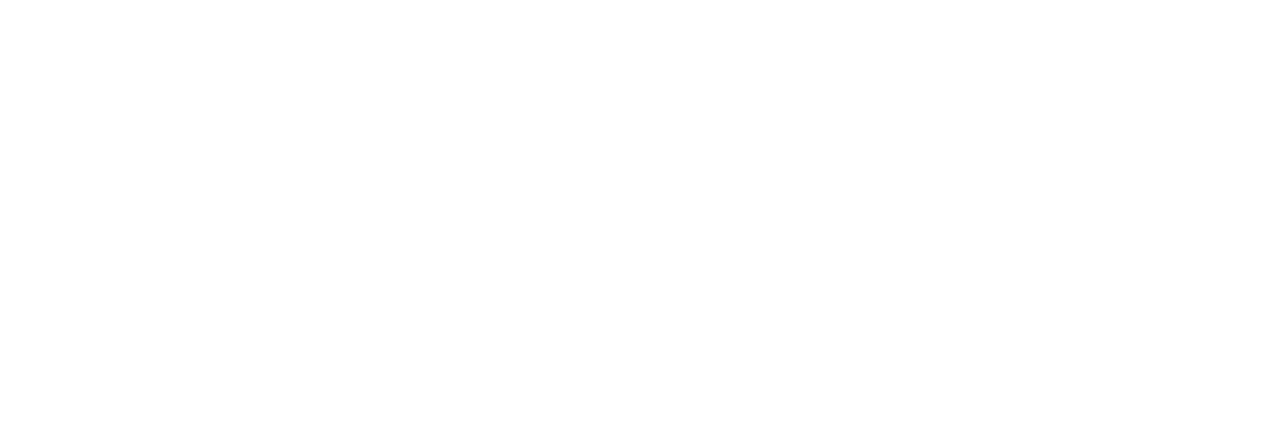
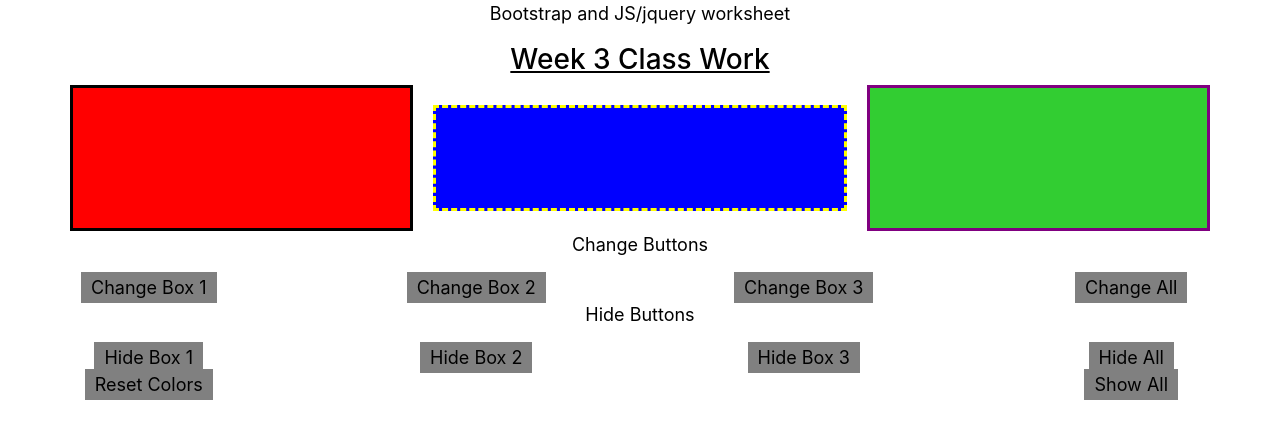
Before and after one commit to Kirby-Nichols/TCP-Boot-js-hw, a plain HTML site: page index.html in a window 1280 px wide. Drawn offline with nearby package versions, Linux system fonts and the light colour scheme.

Commit message:
update hmwk

```diff
--- a/CSS/style.css
+++ b/CSS/style.css
@@ -0,0 +1,70 @@
+body{
+    text-align: center;
+    color: black;
+    font-size: 18px;
+}
+
+h3{
+    text-decoration: underline;
+    }
+
+    .boxesRow{
+        height: 300px;
+    }
+    .boxesRow div{
+        height: 100%;
+    }
+
+    .firstdiv{
+        background: red;
+        border: 3px solid black;
+    }
+
+    .firstdivnew{
+        background:pink;
+        border: 5px solid orange
+    }
+
+    .changeAllColors{
+        background:black;
+        border: 10px dotted cadetblue;
+    }
+
+    .seconddiv{
+        background: blue;
+        border: 3px dashed yellow;
+        margin: 20px;
+        padding: 50px;
+
+    }
+
+    .seconddivnew{
+        background:pink;
+        border: 5px solid orange
+    }
+
+    .changeAllColors{
+        background:grey;
+        border: 10px dotted cadetblue;
+    }
+
+    .thirddiv{
+        background: limegreen;
+        border: 3px solid purple;
+    }
+
+    .thirddivnew{
+        background:peru;
+        border: 3px dotted black;
+    }
+
+
+    .changeTitle{
+        color: blue;
+        text-decoration: underline;
+    }
+
+    .rowBtns span{
+        background: gray;
+        padding: 5px 10px;
+    }
--- a/JS/script.js
+++ b/JS/script.js
@@ -0,0 +1,25 @@
+$(".changeBtn1").click(function(){
+
+    $(".firstDiv").addClass("firstDivnew");
+})
+
+
+$(".changeBtn2").click(function(){
+
+})
+
+$(".changeBtn3").click(function(){
+
+})
+
+$(".changeAllBtn").click(function(){
+
+    $(".firstDiv").addclass("changeAllColors");
+    $(".secondDiv").addclass("firstDivnew");
+    $(".thirdDiv").addclass("thirdDivnew");
+
+})
+
+$(".hidebtn1").hide(function(){
+
+})
--- a/index.html
+++ b/index.html
@@ -3,9 +3,101 @@
 <head>
     <meta charset="UTF-8">
     <meta name="viewport" content="width=device-width, initial-scale=1.0">
-    <title>Document</title>
+    <title>Bootstrap & Js Hmw </title>
+
+
+
+    <link rel="stylesheet" href="https://stackpath.bootstrapcdn.com/bootstrap/4.5.0/css/bootstrap.min.css" integrity="sha384-9aIt2nRpC12Uk9gS9baDl411NQApFmC26EwAOH8WgZl5MYYxFfc+NcPb1dKGj7Sk" crossorigin="anonymous">
+
+    <link rel= "stylesheet" href="/CSS/style.css">
+
+
+
 </head>
 <body>
 
+    <p>Bootstrap and JS/jquery worksheet</p>
+
+    <h3>Week 3 Class Work</h3>
+
+    <div class="container">
+        <div class="row boxesrow">
+            <div class="col firstdiv">
+
+            </div>
+            <div class="col seconddiv">
+
+            </div>
+            <div class="col thirddiv">
+
+            </div>
+        </div>
+    </div>
+
+    <p class="change title">Change Buttons</p>
+
+    </div>
+
+    <div class="contaner">
+        <div class="row rowBtns">
+            <div class="col changebtn1">
+                <span>Change Box 1</span>
+            </div>
+            <div class="col changebtn2">
+                <span>Change Box 2</span>
+            </div>
+            <div class="col changebtn3">
+                <span>Change Box 3</span>
+            </div>
+            <div class="col change AllBtn">
+                <span>Change All</span>
+            </div>
+        </div>
+    </div>
+
+    <p class="hideTitle">Hide Buttons</p>
+
+    <div class="contaner">
+        <div class="row rowBtns">
+
+            <div class="col Hidebtn1">
+                <span>Hide Box 1</span>
+            </div>
+            <div class="col Hidebtn2">
+                <span>Hide Box 2</span>
+            </div>
+            <div class="col Hidebtn3">
+                <span>Hide Box 3</span>
+            </div>
+            <div class="col HideAllbtn">
+                <span>Hide All</span>
+            </div>
+        </div>
+    </div>
+
+    <div class="contaner">
+        <div class="row rowBtns">
+
+            <div class="col">
+                <span class="resetColors">Reset Colors</span>
+            </div>
+            <div class="col-6">
+
+            </div>
+            <div class="col">
+                <span class="showAllBoxes">Show All</span>
+            </div>
+
+        </div>
+    </div>
+
+
+
+
+<!-- Link to  JS -->
+
+    <script src="http://code.jquery.com/jquery-3.5.1.min.js" integrity="sha256-9/aliU8dGd2tb6OSsuzixeV4y/faTqgFtohetphbbj0=" crossorigin="anonymous"></script>
+
+    <script src="/JS/script.js"></script>
 </body>
 </html>
```
